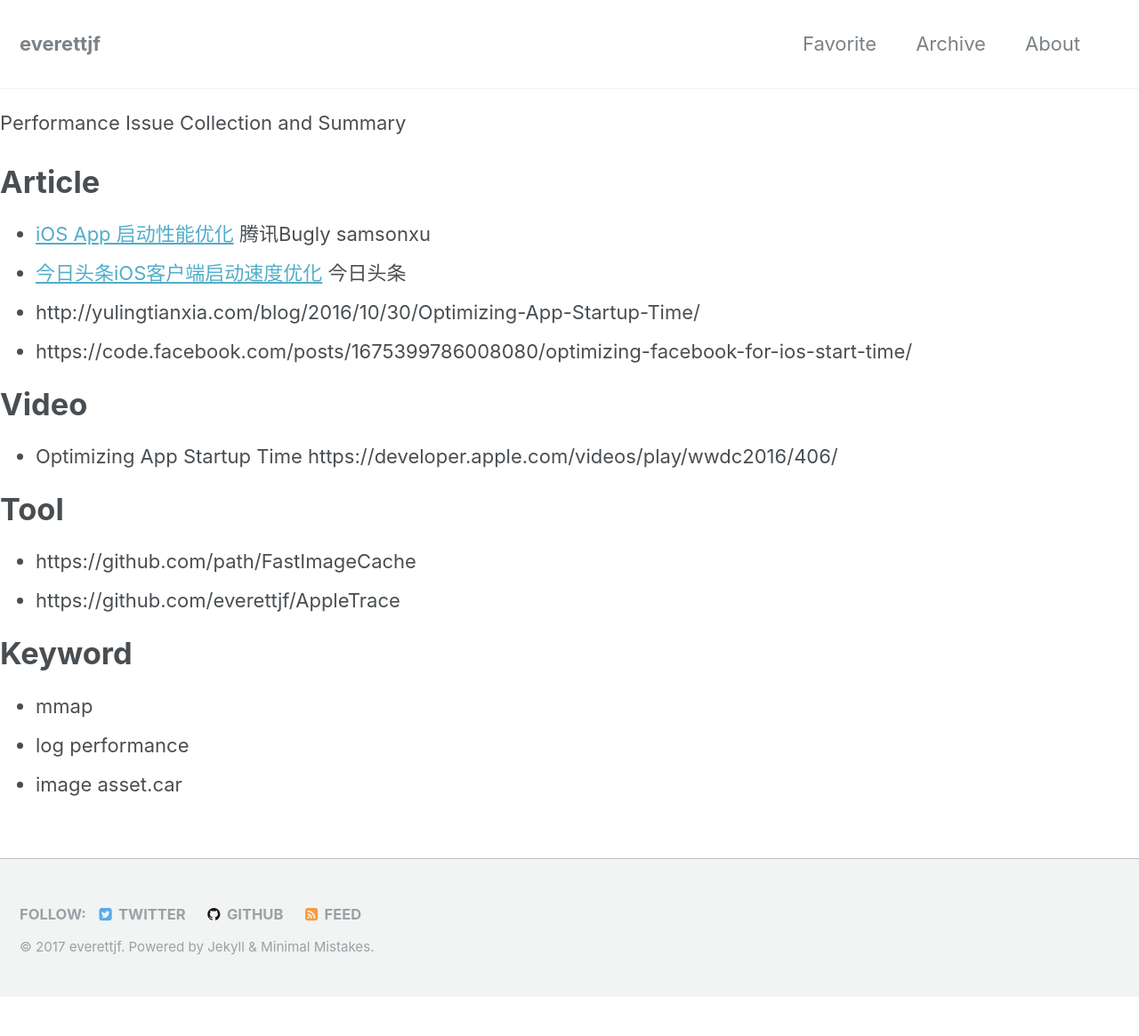
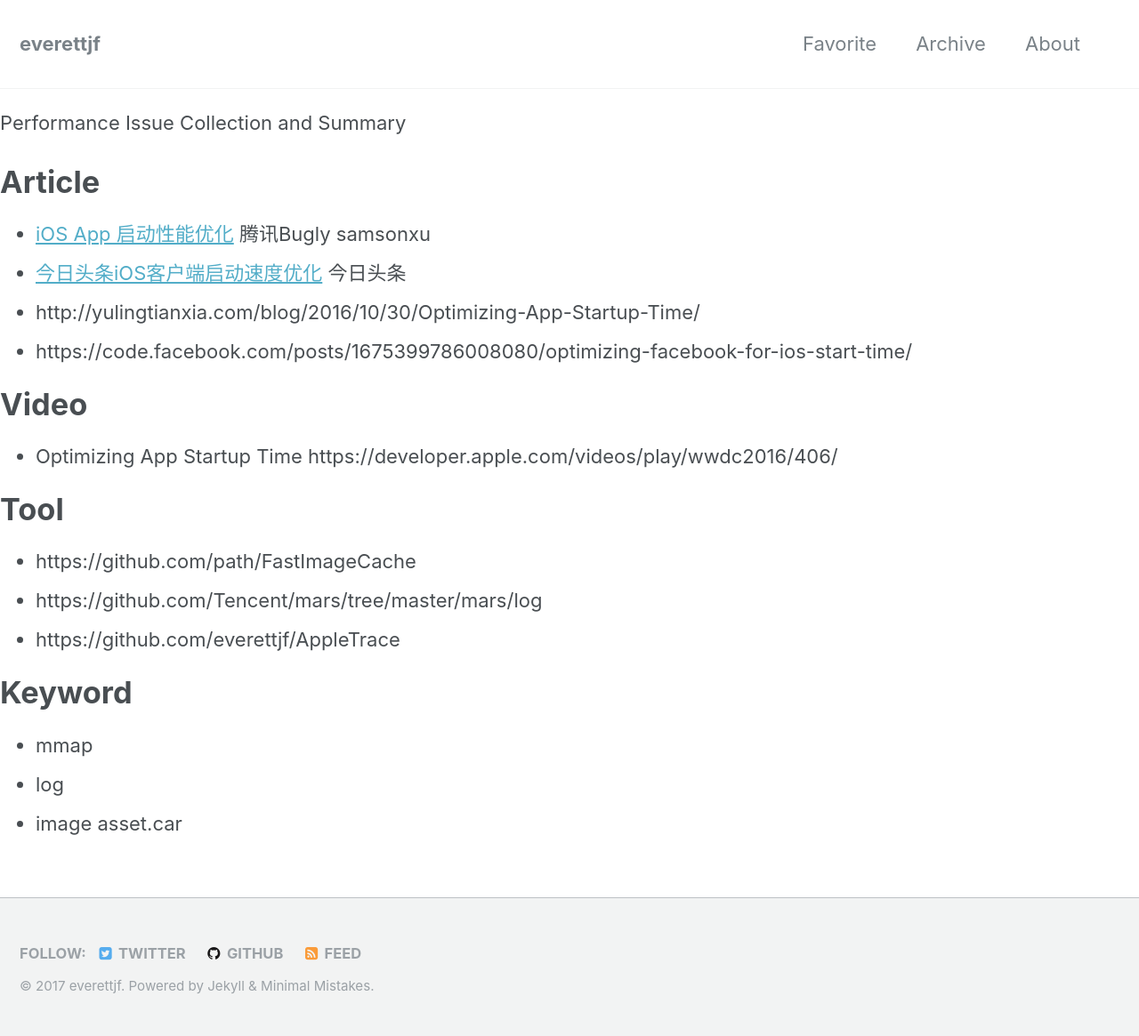
Before and after one commit to zhangkn/everettjf.github.io, a Jekyll site: the page built from perfissue.md, in a window 1280 px wide. Shown: the whole page at 89% size. Built offline with Jekyll 4.4.1, drawn with Linux system fonts in a browser that asks for light colours; our own code applies the rules of GitHub Pages for plain Markdown files; comment, search, counter and statistics services are not loaded; before the commit the page ends 1121 px from its top, so only the background shows below that.

Commit message:
Update perfissue.md

```diff
--- a/perfissue.md
+++ b/perfissue.md
@@ -14,10 +14,11 @@
 # Tool
 
 - https://github.com/path/FastImageCache
+- https://github.com/Tencent/mars/tree/master/mars/log
 - https://github.com/everettjf/AppleTrace
 
 # Keyword
 
 - mmap
-- log performance
+- log
 - image asset.car
```
